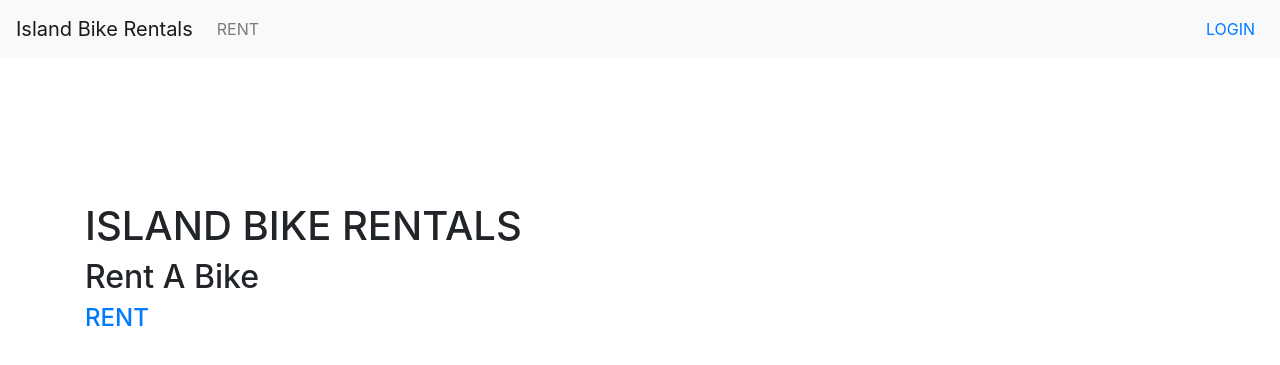
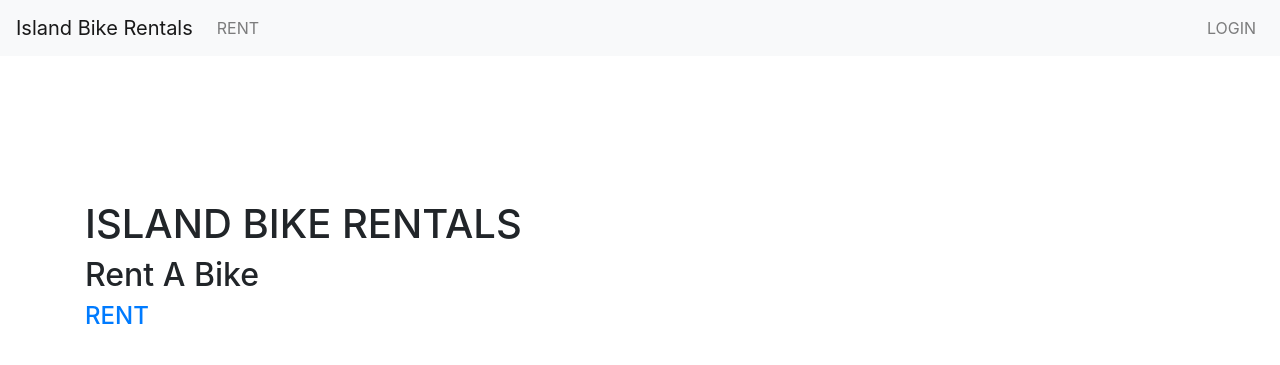
Before and after one commit to rheal3/IslandBikeRentals, a Flask app: page / in a window 1280 px wide. Shown: the top 365 px of the page. Run offline with Flask 2, Linux system fonts and the light colour scheme; some libraries are stand-ins or nearby versions.

Commit message:
fixed login on navbar (layout.html)

```diff
--- a/src/templates/layout.html
+++ b/src/templates/layout.html
@@ -22,10 +22,9 @@
         </div>
         <div class="navbar-nav">
             <button class="btn nav-link nav-item" type="button" id="dropdownMenu2" data-toggle="dropdown" aria-haspopup="true" aria-expanded="false">
-              <a href="/login">LOGIN</a>
             </button>
+            <a class="nav-item nav-link" href="/login">LOGIN</a>
         </div>
-
     </nav>
 
     <body>
```
